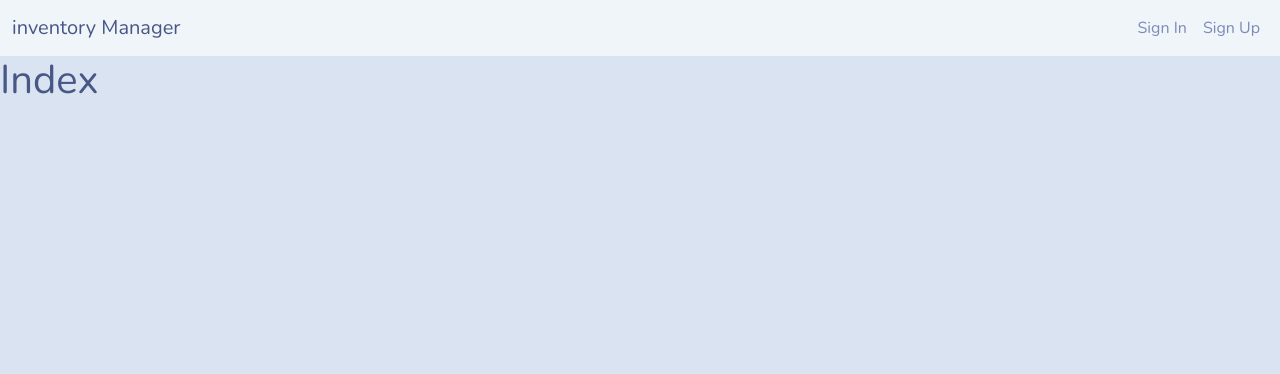
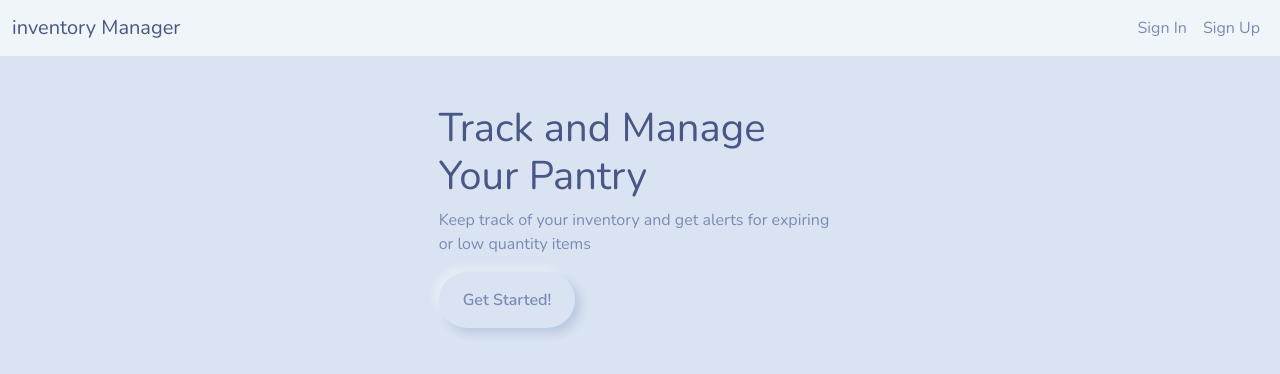
Before and after one commit to funktotheface/Delim, a Django app: page / in a window 1280 px wide. Shown: the top 374 px of the page. Run offline with Django 4.2, Linux system fonts and the light colour scheme.

```diff
--- a/inventory/templates/inventory/index.html
+++ b/inventory/templates/inventory/index.html
@@ -2,6 +2,17 @@
 
 {% block content %}
 
-<h1>Index</h1>
+<div>
+    <div class="row">
+        <div class="col-sm-11 col-md-4 mx-auto mt-5 px-3">
+            <h1 class="fw-light">Track and Manage Your Pantry</h1>
+            <p class="fw-light">Keep track of your inventory and get alerts for expiring or low quantity items</p>
+
+            <div>
+                <a href="#" class="btn btn-primary">Get Started!</a>
+            </div>
+        </div>
+    </div>
+</div>
 
 {% endblock content %}
--- a/inventory/templates/inventory/signup.html
+++ b/inventory/templates/inventory/signup.html
@@ -1,7 +1,7 @@
 {% extends "inventory/base.html" %}
 {% load crispy_forms_tags%}
 
-{% block content %}
+{% block content &}
     <div class="row">
         <div class="col-11 col-md-4 mx-auto mt-5">
             <h1>Sign Up</h1>
--- a/inventory/urls.py
+++ b/inventory/urls.py
@@ -1,9 +1,10 @@
 from django.contrib import admin
 from django.urls import path
-from .views import Index, SignUpView
+from .views import Index, SignUpView, Dashboard
 from django.contrib.auth import views as auth_views
 urlpatterns = [
     path('', Index.as_view(), name='index'),
+    path('dashboard/', Dashboard.as_view(), name='dashboard'),
     path('signup/', SignUpView.as_view(), name='signup'),
     path('login/', auth_views.LoginView.as_view(template_name='inventory/login.html'), name='login'),
     path('logout/', auth_views.LogoutView.as_view(template_name='inventory/logout.html'), name='logout'),
--- a/inventory/views.py
+++ b/inventory/views.py
@@ -7,6 +7,10 @@ from .forms import UserRegisterForm  # Add this line to import UserRegisterForm
 
 class Index(TemplateView):
     template_name = 'inventory/index.html'
+
+class Dashboard(View):
+    def get(self, request):
+        return render(request, 'inventory/dashboard.html')
 
 class SignUpView(View):
     def get(self, request):
```
Also changed, not shown: inventory/templates/inventory/dashboard.html (added, +36 -0 lines).
